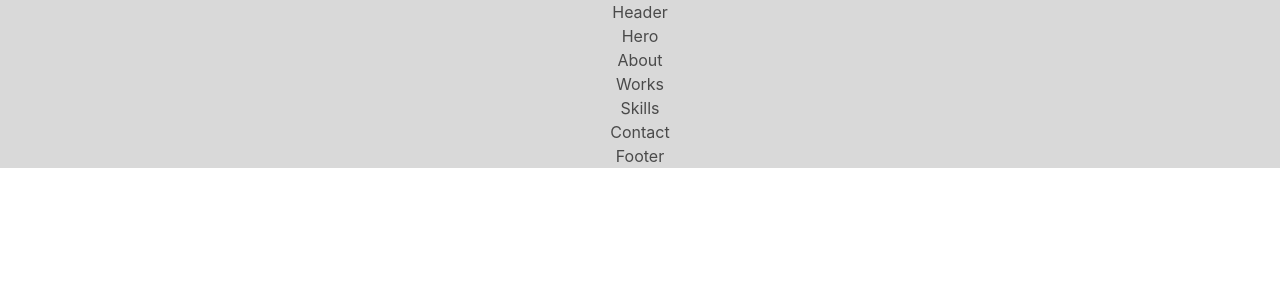
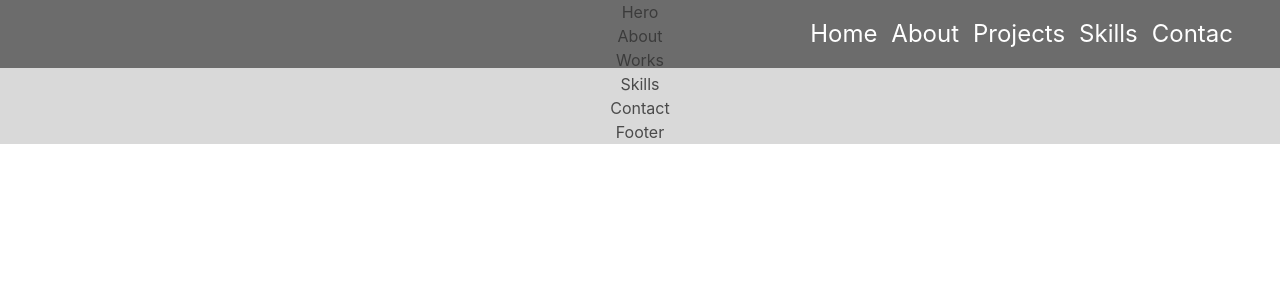
Before and after one commit to LucasH-Paz/LucasH-Paz, a React (Create React App) app: page / in a window 1280 px wide. Shown: the top 300 px of the page. Built offline with nearby package versions, Linux system fonts and the light colour scheme.

Commit message:
creates the header

```diff
--- a/src/Components/Header/index.jsx
+++ b/src/Components/Header/index.jsx
@@ -3,8 +3,16 @@ import './styles.css';
 
 function Header() {
   return(
-    <div>
-      Header
+    <div className="header">
+      <div>
+        <nav>
+          <a href="#hero">Home</a>
+          <a href="#about">About</a>
+          <a href="#works">Projects</a>
+          <a href="#skills">Skills</a>
+          <a href="#contact">Contac</a>
+        </nav>
+      </div>
     </div>
   )
 }
--- a/src/Components/Header/styles.css
+++ b/src/Components/Header/styles.css
@@ -0,0 +1,29 @@
+.header {
+  background-color: rgba(53, 53, 53, 0.657);
+  display: flex;
+  justify-content: flex-end;
+  font-size: 1.5rem;
+  padding: 1rem;
+  position: fixed;
+  top: 0;
+  width: 100vw;
+}
+
+.header > div {
+  margin-right: 1.5rem;
+  width: 35%;
+}
+
+.header div nav {
+  display: flex;
+  justify-content: space-around;
+
+}
+
+.header nav a {
+  color: rgb(255, 255, 255);
+}
+
+.header nav a:hover {
+  opacity: 0.8;
+}
```
